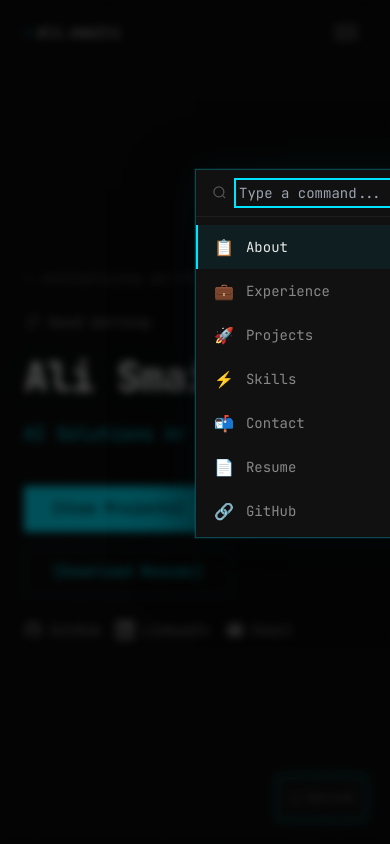
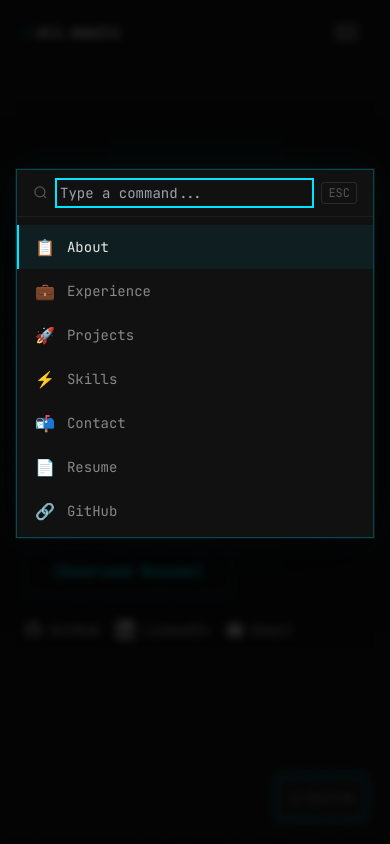
Before and after one commit to Smailiali/Portfolio-New, a Next.js app: page / in a window 390 px wide. Both pictures are taken after a click on the button "Ctrl+K". Shown: the top 844 px of the page. Built offline with nearby package versions, Linux system fonts and the light colour scheme; a web font is replaced by a local one.

Commit message:
fix: center command palette with inset-x-0 mx-auto to prevent mobile overflow

```diff
--- a/src/components/CommandPalette.tsx
+++ b/src/components/CommandPalette.tsx
@@ -219,9 +219,8 @@ export default function CommandPalette({
             animate={{ opacity: 1, scale: 1, y: 0 }}
             exit={{ opacity: 0, scale: 0.95, y: -8 }}
             transition={{ duration: 0.15, ease: 'easeOut' }}
-            className="fixed left-1/2 top-[20%]"
+            className="fixed inset-x-0 top-[20%] mx-auto"
             style={{
-              transform: 'translateX(-50%)',
               width: 'min(520px, calc(100vw - 2rem))',
               background: '#111',
               border: '1px solid rgba(0,229,255,0.25)',
```
